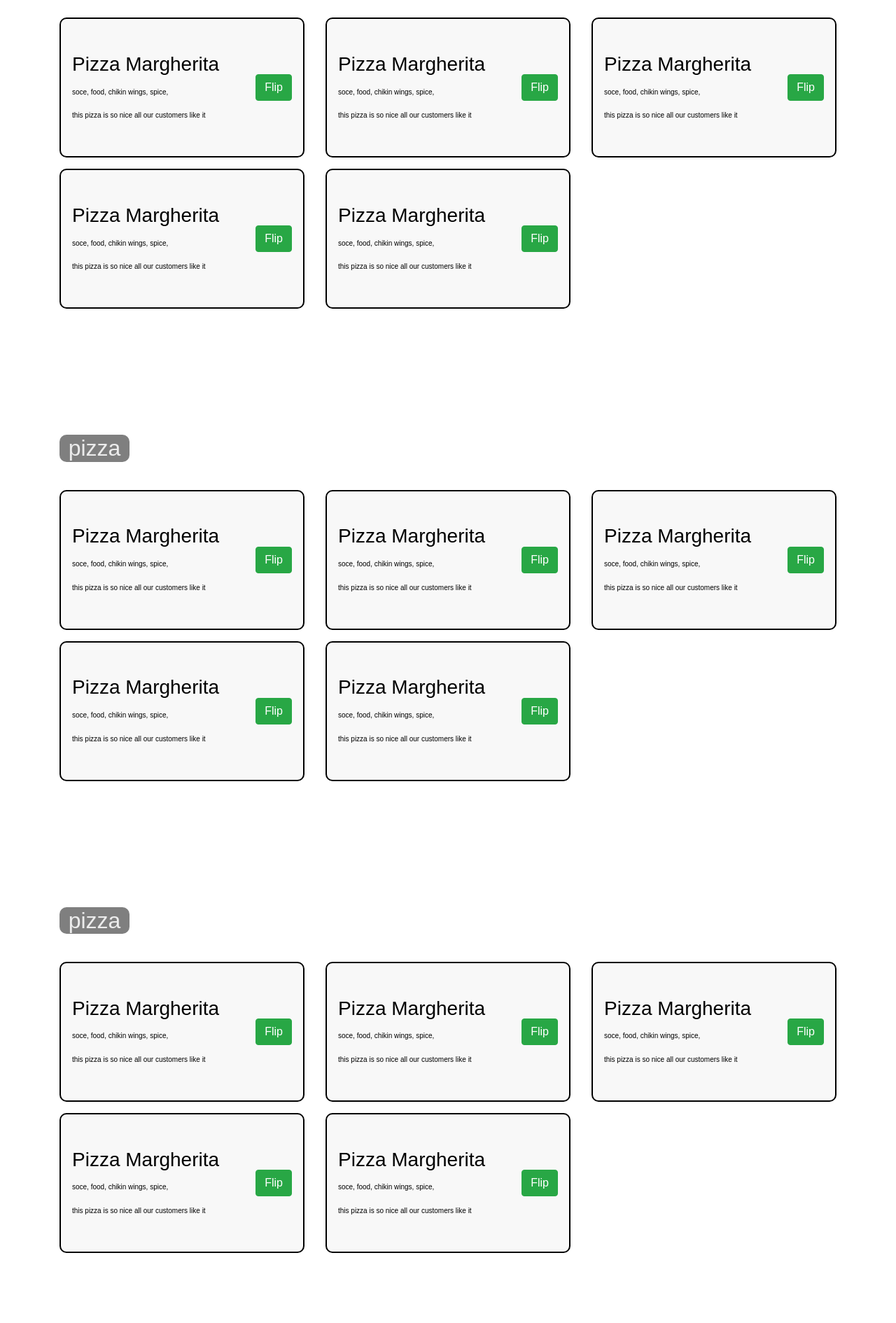
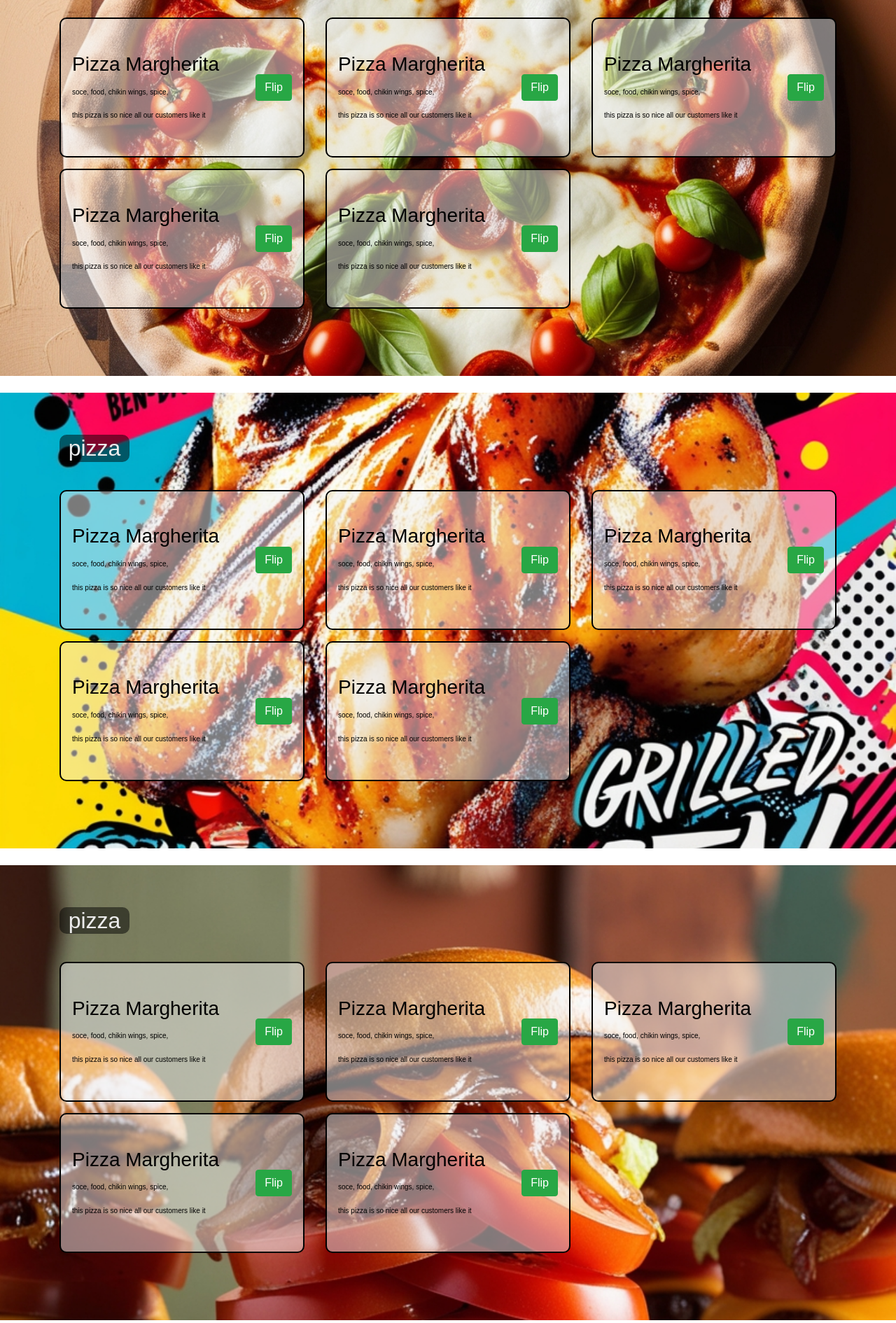
Before and after one commit to mohamed36578/quasim, a plain HTML site: page index.html in a window 1280 px wide. Shown: the part 435-2325 px from the top of the page at 70% size. Drawn offline with nearby package versions, Linux system fonts and the light colour scheme.

Commit message:
Add files via upload

```diff
--- a/index.html
+++ b/index.html
@@ -21,22 +21,22 @@
         }
         /* Customize section colors */
         #home { background-color: #f8f9fa;
-            background: url('img/x.png') no-repeat center center;
+            background: url('x.png') no-repeat center center;
             background-size: cover;
             color: rgba(102, 20, 20, 0.863);
             text-align: center;
             padding: 100px 0;}
         #beef { background-color: #ececec;
-            background: url('img/pizza_1.jpg') no-repeat center center;
+            background: url('pizza_1.jpg') no-repeat center center;
             background-size: cover;}
         #chicken { background-color: #f8f9fa;
-            background: url('img/chicken.jpg') no-repeat center center;
+            background: url('chicken.jpg') no-repeat center center;
             background-size: cover;}
         #burger { background-color: #ececec;
-            background: url('img/burgeur.jpg') no-repeat center center;
+            background: url('burgeur.jpg') no-repeat center center;
             background-size: cover;}
         #drinks { background-color: #f8f9fa;
-            background: url('img/drinks.jpg') no-repeat center center;
+            background: url('drinks.jpg') no-repeat center center;
             background-size: cover;}
 
 
```
